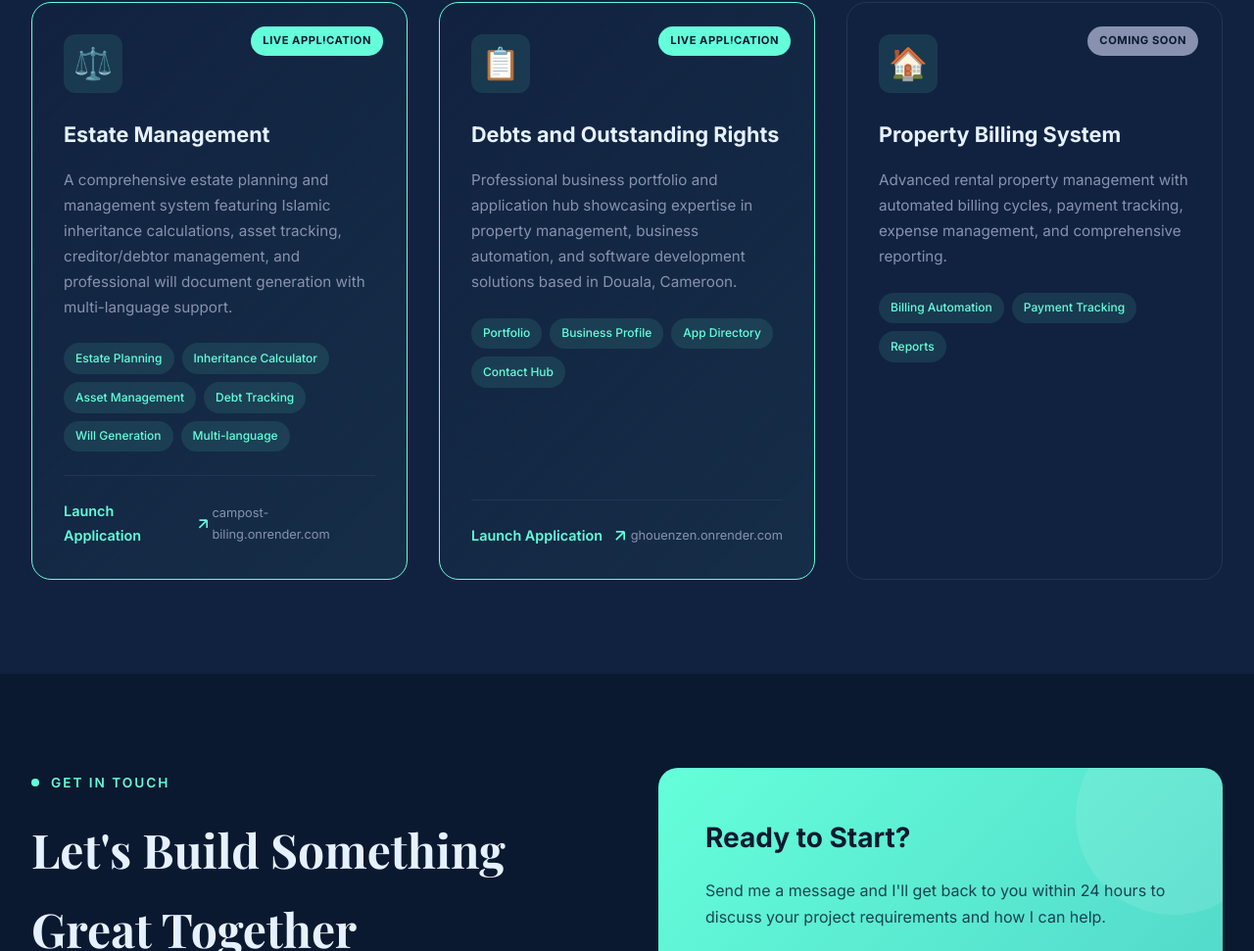
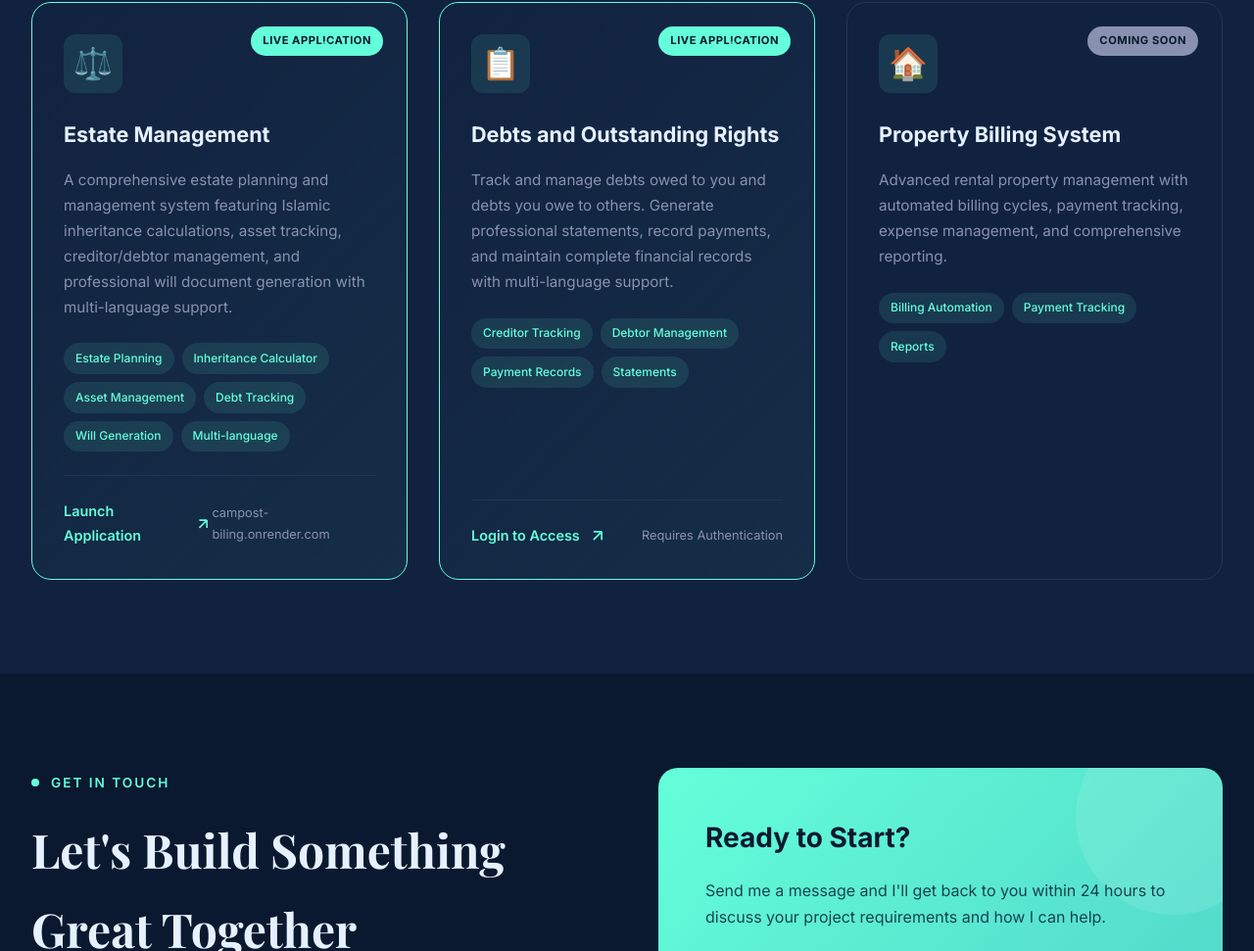
Before and after one commit to gsouleman/zezen, a website: page public/index.html in a window 1280 px wide. Shown: the part 3393-4364 px from the top of the page at 98% size. Drawn offline with nearby package versions, Linux system fonts and the light colour scheme.

Commit message:
Add files via upload

```diff
--- a/public/index.html
+++ b/public/index.html
@@ -309,7 +309,7 @@
                 </a>
 
                 <!-- Debts and Outstanding Rights -->
-                <a href="https://ghouenzen.onrender.com" target="_blank" class="app-card featured">
+                <a href="/login" class="app-card featured">
                     <div class="app-badge">Live Application</div>
                     <div class="app-header">
                         <div class="app-icon">
@@ -323,25 +323,25 @@
                     <div class="app-content">
                         <h3>Debts and Outstanding Rights</h3>
                         <p>
-                            Professional business portfolio and application hub showcasing expertise in
-                            property management, business automation, and software development solutions
-                            based in Douala, Cameroon.
+                            Track and manage debts owed to you and debts you owe to others.
+                            Generate professional statements, record payments, and maintain
+                            complete financial records with multi-language support.
                         </p>
                         <div class="app-features">
-                            <div class="feature-tag">Portfolio</div>
-                            <div class="feature-tag">Business Profile</div>
-                            <div class="feature-tag">App Directory</div>
-                            <div class="feature-tag">Contact Hub</div>
+                            <div class="feature-tag">Creditor Tracking</div>
+                            <div class="feature-tag">Debtor Management</div>
+                            <div class="feature-tag">Payment Records</div>
+                            <div class="feature-tag">Statements</div>
                         </div>
                     </div>
                     <div class="app-footer">
                         <span class="app-link">
-                            Launch Application
+                            Login to Access
                             <svg width="20" height="20" viewBox="0 0 24 24" fill="none" stroke="currentColor" stroke-width="2">
                                 <path d="M7 17L17 7M17 7H7M17 7V17"/>
                             </svg>
                         </span>
-                        <span class="app-url">ghouenzen.onrender.com</span>
+                        <span class="app-url">Requires Authentication</span>
                     </div>
                 </a>
 
@@ -476,7 +476,7 @@
                     <div class="footer-column">
                         <h4>Applications</h4>
                         <a href="https://campost-biling.onrender.com" target="_blank">Estate Management</a>
-                        <a href="https://ghouenzen.onrender.com" target="_blank">Debts and Outstanding Rights</a>
+                        <a href="/login">Debts and Outstanding Rights</a>
                         <span class="coming">Property Billing (Soon)</span>
                     </div>
                     <div class="footer-column">
```
Also changed, not shown: server.js (+19 -0 lines).
